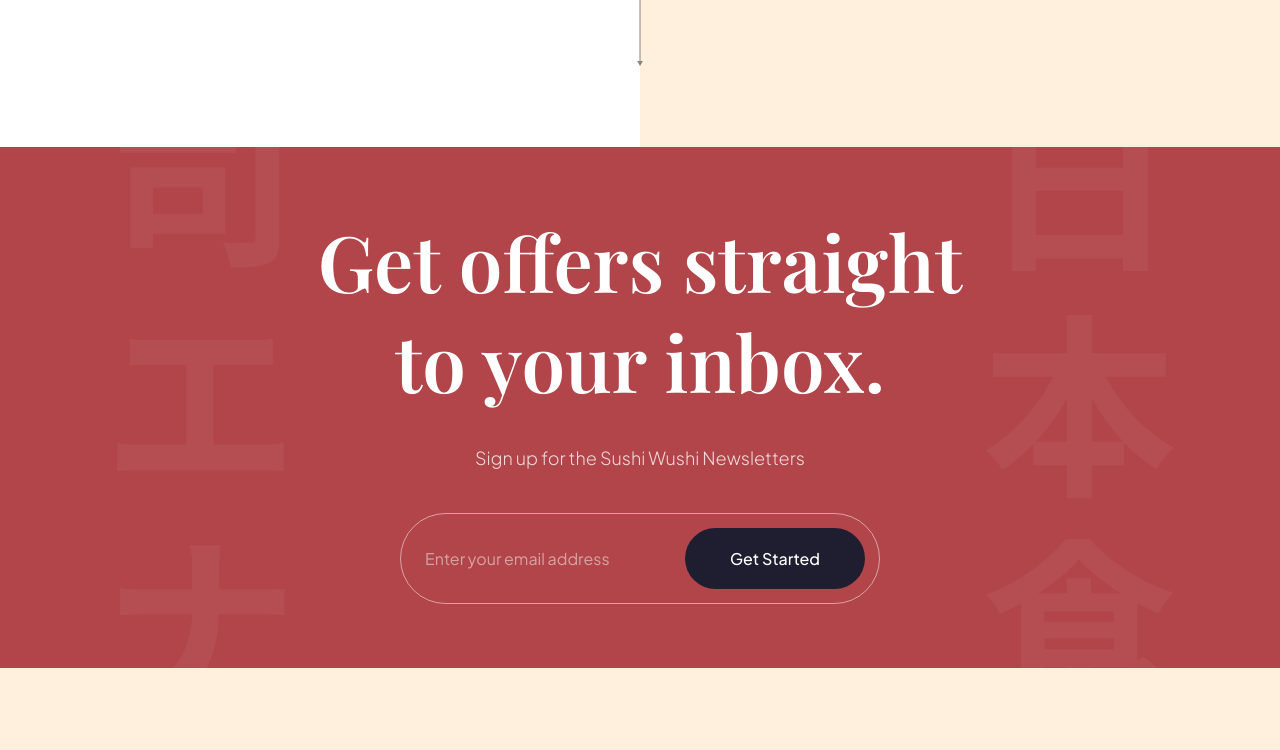
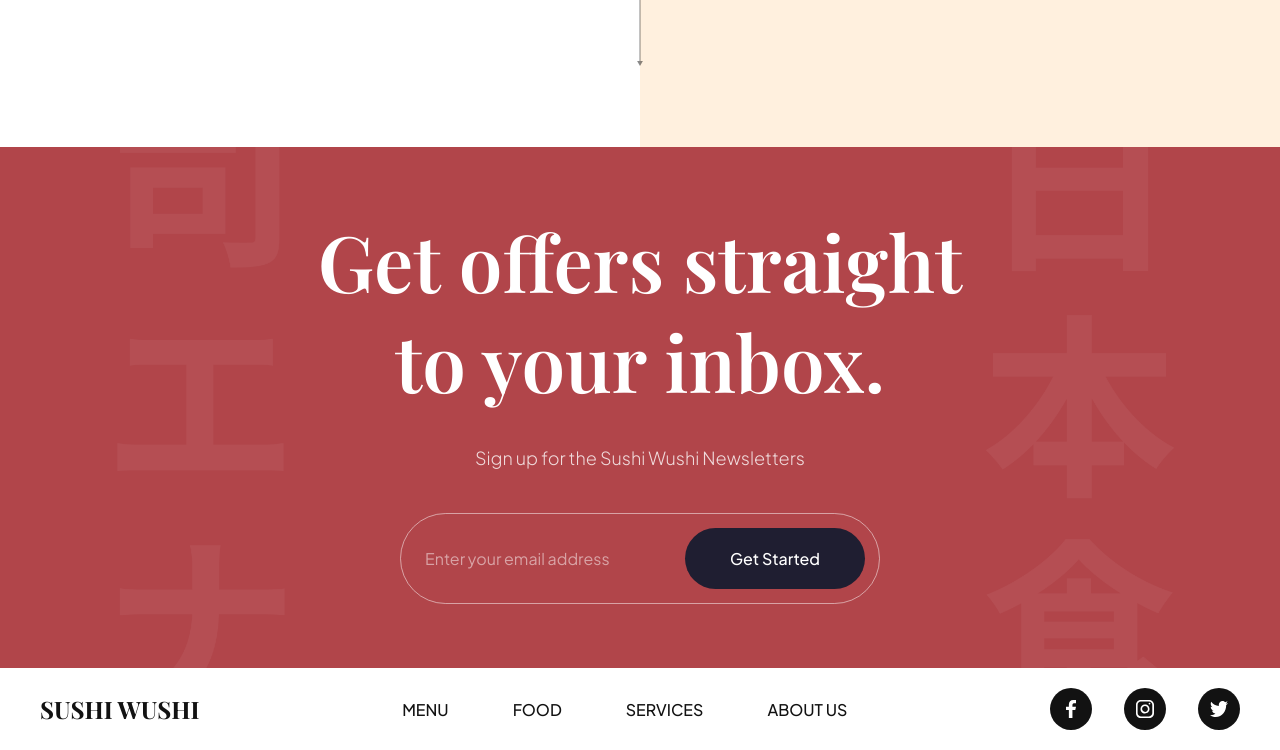
Before and after one commit to millouu/sushi-wushi, a website built with Vite: page index.html in a window 1280 px wide. Shown: the part 3552-4302 px from the top of the page. Before the commit the page ends 4220 px from the top, so only its background shows below. Built offline with nearby package versions, Linux system fonts and the light colour scheme.

Commit message:
final commit

```diff
--- a/css/sections/footer.css
+++ b/css/sections/footer.css
@@ -0,0 +1,51 @@
+.footer {
+  width: 100%;
+  padding: 20px 40px;
+  background: var(--color-white);
+  flex-wrap: flex;
+  gap: 20px;
+  overflow: hidden;
+}
+
+.footer__logo {
+  font-size: 24px;
+  font-weight: bold;
+  font-family: var(--playfair-display);
+  text-transform: uppercase;
+  color: var(--secondary-color);
+  cursor: pointer;
+}
+
+.footer ul {
+  display: flex;
+  flex-direction: row;
+  flex-wrap: wrap;
+  gap: 64px;
+  list-style: none;
+}
+
+.footer ul:last-child {
+  gap: 32px;
+}
+
+.footer__nav li {
+  font-size: 16px;
+  font-weight: 500;
+  font-family: var(--plus-jakarta-sans);
+  text-transform: uppercase;
+  color: var(--secondary-color);
+}
+
+.footer__social li {
+  width: 42px;
+  height: 42px;
+  background-color: var(--secondary-color);
+  border-radius: 100%;
+  cursor: pointer;
+}
+
+.footer__social li img {
+  width: 45%;
+  height: 45%;
+  object-fit: contain;
+}
--- a/css/sections/trending.css
+++ b/css/sections/trending.css
@@ -33,7 +33,14 @@
   color: #fff;
 }
 
-.trending-sushi,
+.trending-sushi {
+  width: 100%;
+  min-height: 640px;
+
+  display: flex;
+  flex-direction: row;
+}
+
 .trending-drinks {
   width: 100%;
   min-height: 640px;
@@ -107,7 +114,7 @@
   background-image: url("../../assets/japanese_sushi.png");
 }
 
-.trending-drink .trending__image {
+.trending-drinks .trending__image {
   background-image: url("../../assets/japanese_drinks.png");
 }
 
--- a/css/style.css
+++ b/css/style.css
@@ -289,7 +289,7 @@
     flex-direction: column;
   }
 
-  .trending-drink {
+  .trending-drinks {
     flex-direction: column-reverse;
   }
 
--- a/index.html
+++ b/index.html
@@ -341,6 +341,38 @@
       </div>
     </section>
 
+    <footer class="footer flex-between">
+      <h3 class="footer__logo">
+        <span>SUSHI WUSHI</span>
+      </h3>
+      <ul class="footer__nav">
+        <li>
+          <a href="#menu">MENU</a>
+        </li>
+        <li>
+          <a href="#food">FOOD</a>
+        </li>
+        <li>
+          <a href="#services">SERVICES</a>
+        </li>
+        <li>
+          <a href="#about-us">ABOUT US</a>
+        </li>
+      </ul>
+
+      <ul class="footer__social">
+        <li class="flex-center">
+          <img src="assets/facebook.svg" alt="facebook">
+        </li>
+        <li class="flex-center">
+          <img src="assets/instagram.svg" alt="instagram">
+        </li>
+        <li class="flex-center">
+          <img src="assets/twitter.svg" alt="twitter">
+        </li>
+      </ul>
+    </footer>
+
     <script src="./js/script.js" type="module"></script>
   </body>
 </html>
```
